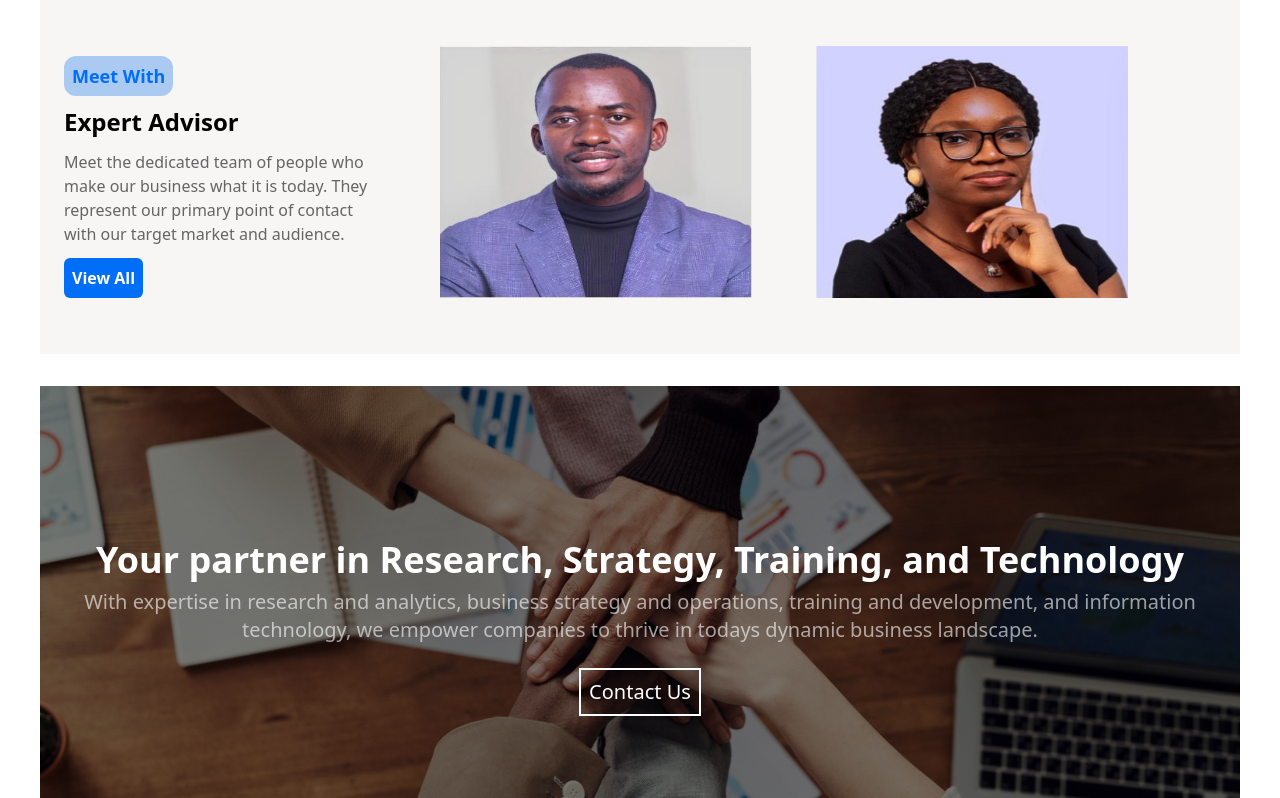
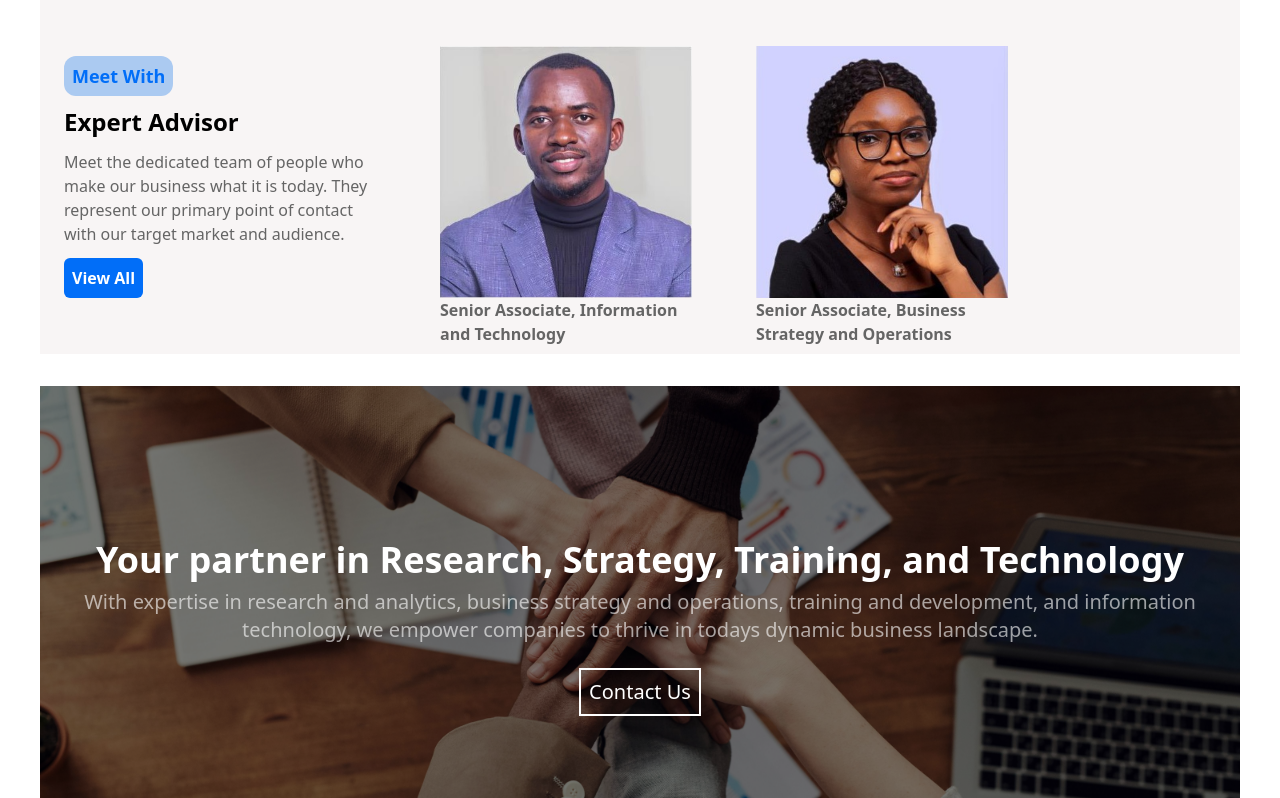
Before and after one commit to bfgglobalconsults/bfg-website, a Next.js app: page / in a window 1280 px wide. Shown: the part 2924-3722 px from the top of the page. Built offline with nearby package versions, Linux system fonts and the light colour scheme.

Commit message:
site changes

```diff
--- a/src/app/industry/projects/page.js
+++ b/src/app/industry/projects/page.js
@@ -24,8 +24,8 @@ const page = () => {
           </p>
           <div>
             <div className="my-4 p-3">
-              <div className="w-full  flex flex-wrap items-center gap-8 my-2">
-                <div className="w-[30%] shadow-lg border-b-4 border-[#E45F11] p-2">
+              <div className="w-full flex flex-wrap items-center gap-8 my-2 md:justify-center">
+                <div className="w-[100%] md:w-[50%]  lg:w-[30%] shadow-lg border-b-4 border-[#E45F11] p-2">
                 <Image
                     src={Project1}
                     alt="first-project"
@@ -44,7 +44,7 @@ const page = () => {
                   </p>
                 </div>
 
-                <div className="w-[30%] shadow-lg border-b-4 border-[#016EF8] p-2">
+                <div className="w-[100%] md:w-[50%] lg:w-[30%] shadow-lg border-b-4 border-[#016EF8] p-2">
                 <Image
                     src={Project2}
                     alt="second-project"
@@ -64,7 +64,7 @@ const page = () => {
                   </p>
                 </div>
 
-                <div className="w-[30%] shadow-lg border-b-4 border-[#E45F11] p-2">
+                <div className="w-[100%] md:w-[50%] lg:w-[30%] shadow-lg border-b-4 border-[#E45F11] p-2">
                 <Image
                     src={Project3}
                     alt="third-project"
@@ -82,7 +82,7 @@ const page = () => {
                   </p>
                 </div>
 
-                <div className="w-[30%] shadow-lg border-b-4 border-[#016EF8] p-2">
+                <div className="w-[100%] md:w-[50%] lg:w-[30%] shadow-lg border-b-4 border-[#016EF8] p-2">
                 <Image
                     src={Project4}
                     alt="fourth-project"
@@ -102,7 +102,7 @@ const page = () => {
                   </p>
                 </div>
 
-                <div className="w-[30%] shadow-lg border-b-4 border-[#E45F11] p-2">
+                <div className="w-[100%] md:w-[50%] lg:w-[30%] shadow-lg border-b-4 border-[#E45F11] p-2">
                 <Image
                     src={Project5}
                     alt="first-project"
@@ -123,7 +123,7 @@ const page = () => {
                   </p>
                 </div>
 
-                <div className="w-[30%] shadow-lg border-b-4 border-[#016EF8] p-2">
+                <div className="w-[100%] md:w-[50%] lg:w-[30%] shadow-lg border-b-4 border-[#016EF8] p-2">
                 <Image
                     src={Project6}
                     alt="six-project"
--- a/src/app/page.js
+++ b/src/app/page.js
@@ -203,11 +203,14 @@ export default function Main() {
                 </button>
               </div>
 
-              <div className="w-[100%] md:w-[50%] lg:w-[30%] h-[300px] p-6">
+              <div className="w-[100%] md:w-[50%] lg:w-[25%] h-[300px] p-6">
                 <Image src={HeadGrowth} alt="" className="w-full h-full object-fit" />
+                <p className="text-[#656565] font-semibold">Senior Associate, Information and Technology</p>
               </div>
-              <div className="w-[100%] md:w-[50%] lg:w-[30%] h-[300px] p-6">
+              <div className="w-[100%] md:w-[50%] lg:w-[25%] h-[300px] p-6">
                 <Image src={Marketer} alt="" className="w-full h-full object-fit" />
+                <p className="text-[#656565] font-semibold">Senior Associate, Business Strategy and Operations</p>
+
               </div>
             </div>
           </div>
```
Also changed, not shown: 1 other file (tests, documents, lock files or other folders).
